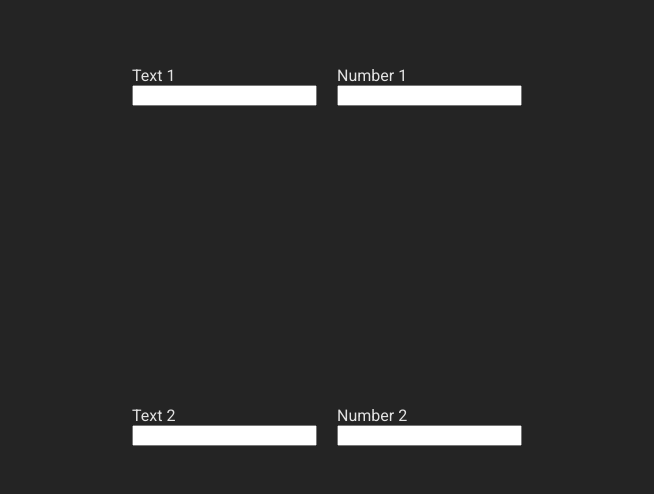
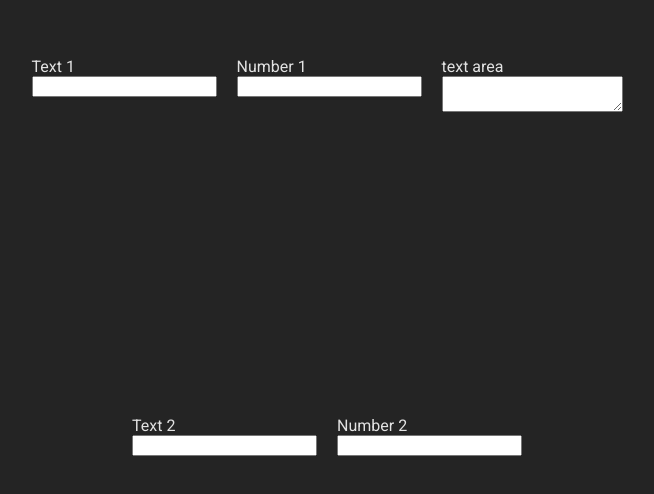
Before and after one commit to Maiiialen/Custom_Virtual_Keyboard, a React (Vite) app: page / in a window 1280 px wide. Shown: the part 294-788 px from the top of the page, without its empty margins (313-967 px from the left). Built offline with nearby package versions, Linux system fonts and the light colour scheme; a web font is replaced by a local one.

Commit message:
fix: add text area handling

```diff
--- a/src/components/keyboard/Keyboard.tsx
+++ b/src/components/keyboard/Keyboard.tsx
@@ -32,7 +32,9 @@ function CustomKeyboard() {
   }, [chosedKeyboard]);
 
   const handleOpenKeyboard = (event: Event) => {
-    if ((event.target as HTMLElement).tagName === "INPUT")
+    console.log((event.target as HTMLElement).tagName)
+    const tagName = (event.target as HTMLElement).tagName
+    if (tagName === "INPUT" || tagName === "TEXTAREA")
       setNewTarget({
         show: true,
         target: event.target as HTMLInputElement,
--- a/src/main.tsx
+++ b/src/main.tsx
@@ -24,6 +24,10 @@ ReactDOM.createRoot(document.getElementById("root")!).render(
           <div>Number 1</div>
           <input type="number" />
         </div>
+        <div>
+          <div>text area</div>
+          <textarea />
+        </div>
       </div>
       <div
         style={{
```
